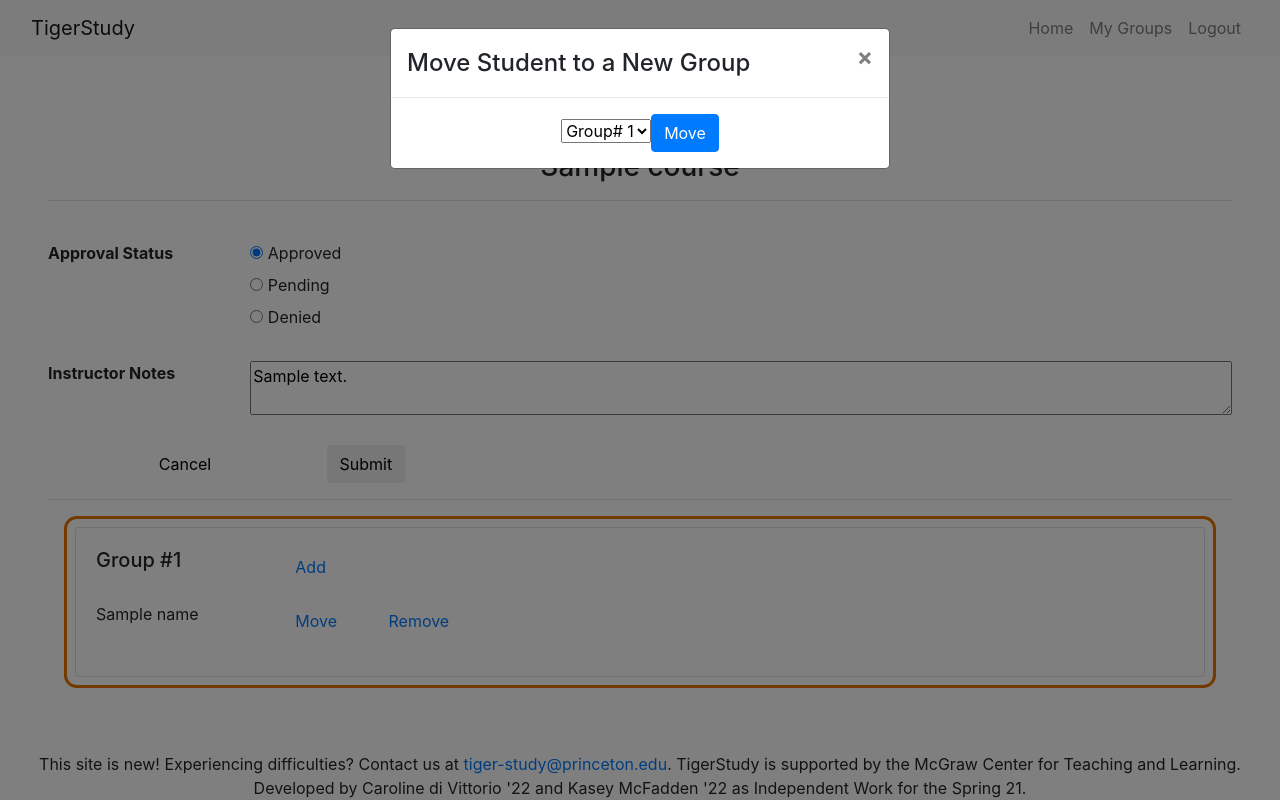
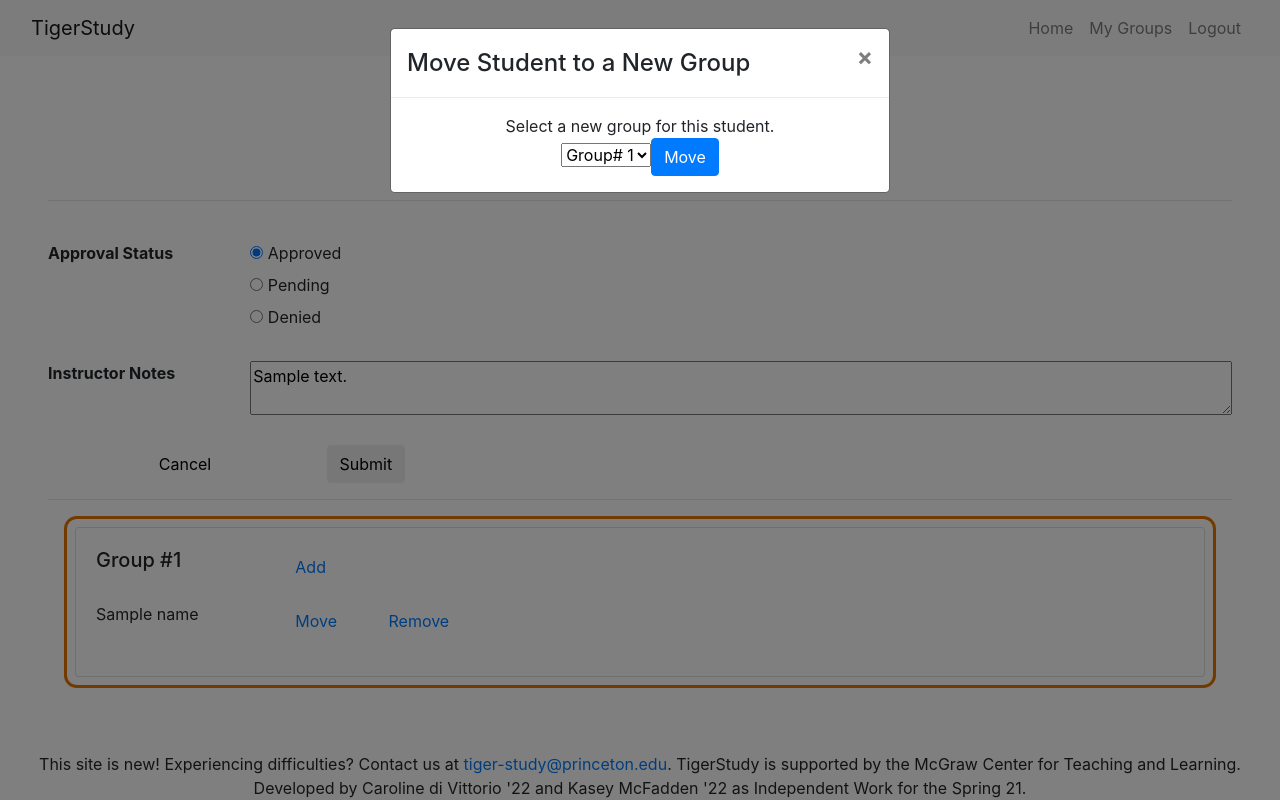
Before and after one commit to carolinedivittorio/tiger-study-v2, a Flask app: template templates/admin_edit_course.html in a window 1280 px wide, after a click on "Move". Run offline with Flask 2, Linux system fonts and the light colour scheme; the template is opened without the code that fills it: most values are stand-ins (such as "Sample title", 1, 10 or a date in 2020); parts of the project's set-up code (start-up, migrations or seed data) failed here and were passed over; some libraries are stand-ins or nearby versions.

Commit message:
add move and remove working

```diff
--- a/app.py
+++ b/app.py
@@ -580,24 +580,23 @@ def admin_override():
                 mail.send(newStudentWelcomeEmail(override_netid, students_in_group, new_groupid))
 
     elif override_type == "add":
-        groupid = getGroupOfStudentInClass(netid, dept, classnum)
         new_groupid = request.form.get('new_groupid')
-        removeStudentFromGroup(netid, groupid, dept, classnum)
-        addStudentToGroup(netid, new_groupid)
+        removeStudentFromGroup(override_netid, new_groupid, dept, classnum)
+        addStudentToGroup(override_netid, new_groupid)
 
         endorsement_status = getClassEndorsement(dept, classnum)
 
         if endorsement_status == 1:
             if not TESTING:
-                mail.send(waitingApprovalEmail(dept, classnum, netid))
+                mail.send(waitingApprovalEmail(dept, classnum, override_netid))
 
         students_in_group = getStudentsInGroup(new_groupid)
         if (len(students_in_group) <= 1):
             if not TESTING:
-                mail.send(newGroupWelcomeEmail(netid, new_groupid))
+                mail.send(newGroupWelcomeEmail(override_netid, new_groupid))
         else:
             if not TESTING:
-                mail.send(newStudentWelcomeEmail(netid, students_in_group, new_groupid))
+                mail.send(newStudentWelcomeEmail(override_netid, students_in_group, new_groupid))
 
 
 
@@ -617,16 +616,6 @@ def admin_override():
     return response
 
 
-
-
-    html = render_template('admin_edit_course.html',
-                            netid=netid,
-                            isAdmin=isAdmin(netid),
-                            course=course,
-                            groups=groups,
-                            )
-    response = make_response(html)
-    return response
 
 
 @app.route("/submit_course_edits")
@@ -863,13 +852,14 @@ def getMyGroupInfo():
             if str(studentNetid) != str(netid):
                 student = getStudentInformation(studentNetid)
                 print('studentInfo', student)
-                html += '<tr>' + \
-                        '<td>' + str(student.getFirstName()) + '</td>' + \
-                        '<td>' + str(student.getLastName()) + '</td>' + \
-                        '<td>' + '<a href="mailto:' + str(studentNetid) + '@princeton.edu" target="_blank">' + str(
-                    studentNetid) + '</a>' + '</td>' + \
-                        '<td>' + str(student.getPhone()) + '</td>' + \
-                        '</tr>'
+                if student is not None:
+                    html += '<tr>' + \
+                            '<td>' + str(student.getFirstName()) + '</td>' + \
+                            '<td>' + str(student.getLastName()) + '</td>' + \
+                            '<td>' + '<a href="mailto:' + str(studentNetid) + '@princeton.edu" target="_blank">' + str(
+                        studentNetid) + '</a>' + '</td>' + \
+                            '<td>' + str(student.getPhone()) + '</td>' + \
+                            '</tr>'
 
         html += '</tbody>' + \
                 '</table></div></div>'
--- a/database.py
+++ b/database.py
@@ -475,13 +475,17 @@ def addStudentToGroup(netid, groupid):
 # -----------------------------------------------------------------------
 # removes the student with netid from the relevant group (and therefore class)
 def removeStudentFromGroup(netid, groupid, dept, num):
+    if netid is None:
+        return
+    if groupid is None:
+        return
     if isStudentInClass(netid, dept, num):
         conn = db.connect()
-        stmt = group_assignment.delete(group_assignment).where(group_assignment.c.groupid == groupid).where(
+        stmt = group_assignment.delete().where(group_assignment.c.groupid == groupid).where(
             group_assignment.c.netid == netid)
         conn.execute(stmt)
         if getNumStudentsInGroup(groupid) <= 0:
-            stmt = group_info.delete(group_info).where(group_info.c.groupid == groupid)
+            stmt = group_info.delete().where(group_info.c.groupid == groupid)
             conn.execute(stmt)
         conn.close()
 
--- a/scraper.py
+++ b/scraper.py
@@ -64,8 +64,7 @@ def scrape(department, term):
     """
     PTON_NAMESPACE = u'http://as.oit.princeton.edu/xml/courseofferings-1_5'
     parser = etree.XMLParser(ns_clean=True)
-    link_start = FEED_PREFIX + "?term=" + str(term) + "&subject="
-    link = link_start + department + VERSION_PREFIX
+    link = DEP_PREFIX + department + VERSION_PREFIX
     xmldoc = urlopen(link)
     tree = etree.parse(xmldoc, parser)
     dep_courses = tree.getroot()
@@ -83,7 +82,6 @@ def scrape(department, term):
                             parsed_courses.append(x)
     return parsed_courses
 
-
 def parse_course(course, subject):
     """ create a course with basic information.
     """
--- a/templates/admin_edit_course.html
+++ b/templates/admin_edit_course.html
@@ -79,6 +79,7 @@
                               <div class="col-2">
                                 <h5>Group #{{group[0].getGroupId()}}</h5>
                               </div>
+                              <!-- Add Button -->
                               <div class="col-10">
                                 <button class="btn btn-link" style="padding:0.5; margin:0.5;" data-toggle="modal" data-target="#addModal">Add</button>
                               </div>
@@ -91,7 +92,7 @@
                                   </div>
                                   <!-- Move Button -->
                                   <div class="col-1">
-                                    <button class="moveButton btn btn-link" id="submitMove" style="padding:0.5; margin:0.5;" data-netid={{student}} data={{student}} data-toggle="modal" data-target="#moveModal">Move</button>
+                                    <button class="moveButton btn btn-link" id="submitMove" style="padding:0.5; margin:0.5;" data-toggle="modal" data-target="#moveModal" data-netid={{student}} data={{student}}>Move</button>
                                   </div>
                                   <!-- Remove Button -->
                                   <div class="col-9">
@@ -125,7 +126,8 @@
                     </div>
                     <!-- Modal body -->
                     <div class="modal-body text-center">
-                      <form action="admin_override" id="admin_override_move" method = "post">
+                      Select a new group for this student.
+                      <form action="admin_override" id="admin_override_move" method="post">
                         <input type="hidden" name="override_netid" value="" id="override_netid">
                         <input type="hidden" name="dept" value={{course.getDept()}}>
                         <input type="hidden" name="classnum" value={{course.getNum()}}>
@@ -144,7 +146,6 @@
                 </div>
               </div>
 
-
               <!-- Add MODAL -->
               <div class="modal" id="addModal">
                 <div class="modal-dialog">
@@ -158,11 +159,10 @@
                     <div class="modal-body text-center">
                       Enter information for the new student.<br><br>
                       <form action="admin_override" id="admin_override_move" method="post">
-                        <input type="hidden" name="netid" value={{netid}}>
                         <input type="hidden" name="dept" value={{course.getDept()}}>
                         <input type="hidden" name="classnum" value={{course.getNum()}}>
                         <input type="hidden" name="override_type" value="add">
-                        <input type="text" name="added_netid" placeholder="Netid">
+                        <input type="text" name="override_netid" placeholder="Netid">
                         <select style="padding:2" id="new_groupid" name="new_groupid">
                           {% for group in groups %}
                             <option value={{group[0].getGroupId()}}>
@@ -170,13 +170,15 @@
                             </option>
                           {% endfor %}
                         </select>
-                        <button type="button" class="btn btn-danger" data-dismiss="modal">Cancel</button>
                         <input type="submit" style="padding:0.5; margin:2" class="btn btn-primary" value="Add">
                       </form>
                     </div>
                   </div>
                 </div>
               </div>
+
+
+
 
 
           </div>
@@ -186,11 +188,12 @@
     <script type="text/javascript">
        function setup()
         {
-          $("#submitMove").click(function () {
-            var override_netid = $(this).attr('data-netid');
-            // $("#override_netid_input").value(override_netid);
-            $("input[id='override_netid']").val(override_netid);
-          });
+
+          $(document).on("click", ".moveButton", function() {
+						//get data-netid attribute of the clicked element
+						let netid = $(this).attr('data-netid');
+						$("input[id='override_netid']").val(netid);
+					});
         }
 
       $('document').ready(setup);
--- a/templates/admin_students.html
+++ b/templates/admin_students.html
@@ -15,7 +15,7 @@
      <div class="container" style="background-color: #E77500;">
          <h1 style="text-align: center">Admin Student Search</h1><br>
         <div class="row-fluid" >
-            <form action="search" method="get">
+            <form>
               <div class="row" style=" width:100%">
                   <div class="col-12">
                       <input type="text" class="form-control" id="netid-input" name="netid" value='{{prevNetid}}' placeholder="Netid">
```
